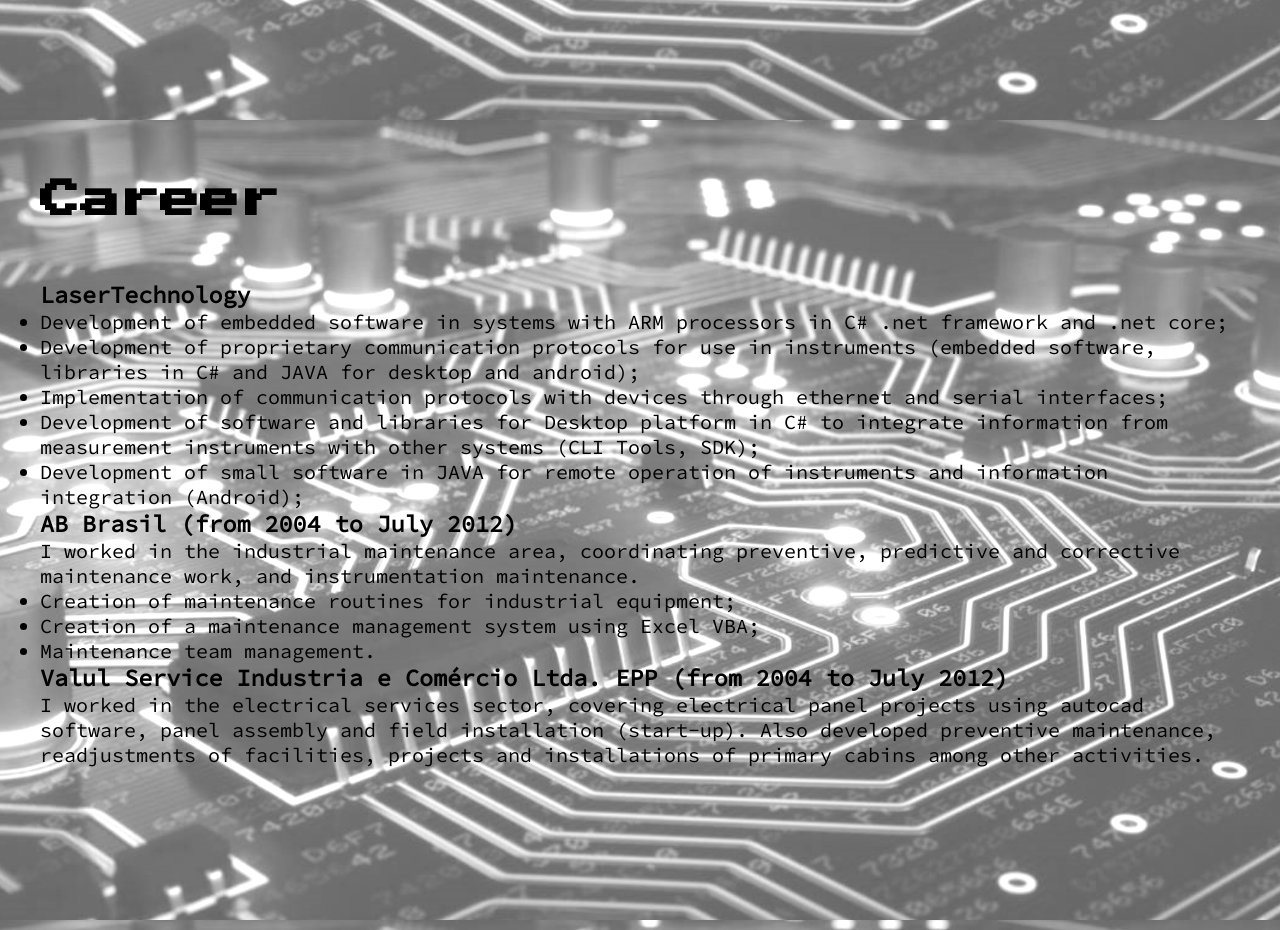
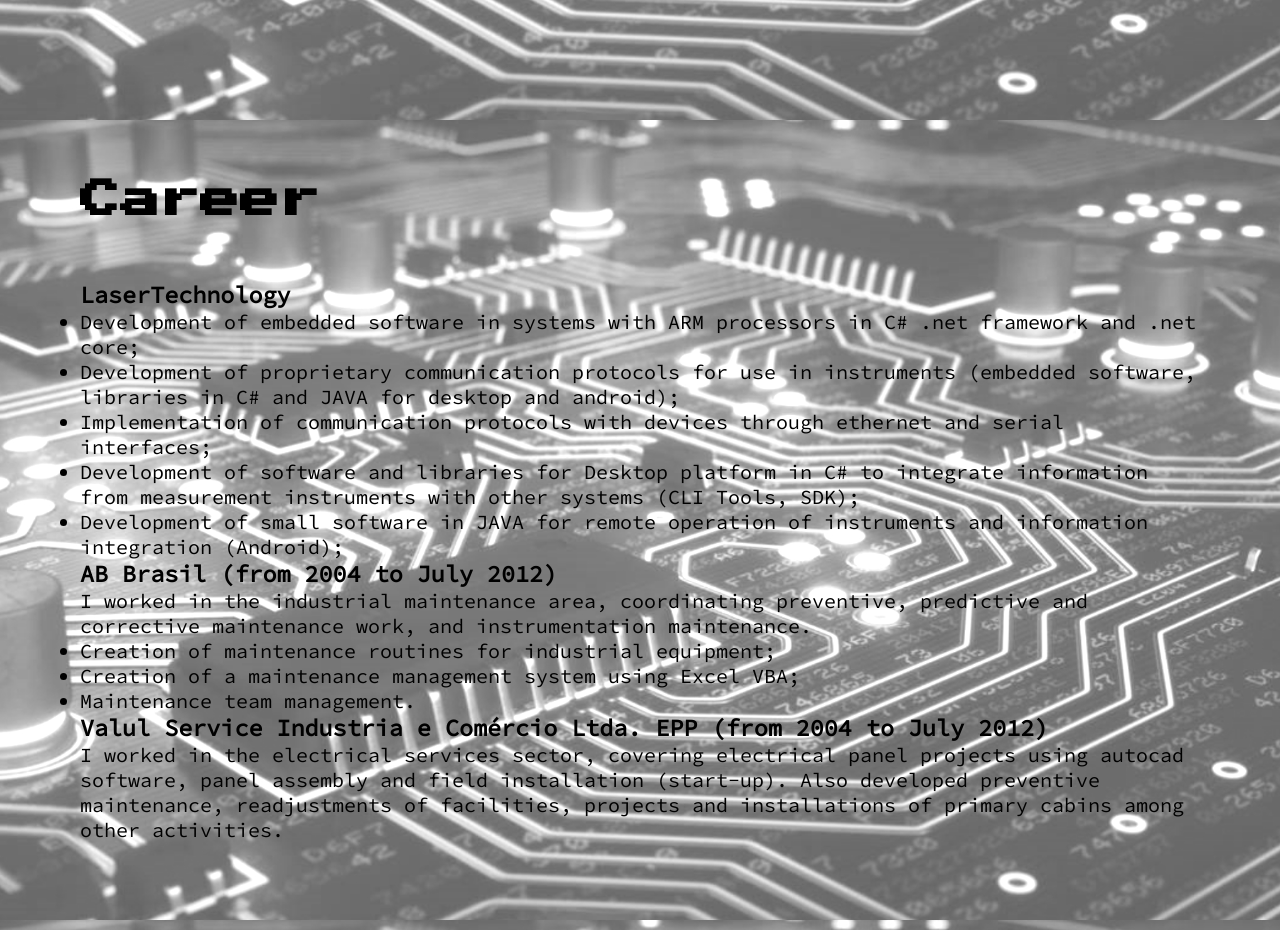
Before and after one commit to ECegal/ECegal, a plain HTML site: page index.html in a window 1280 px wide. Shown: the part 1480-2410 px from the top of the page. Drawn offline with Linux system fonts and the light colour scheme.

Commit message:
Add files via upload

```diff
--- a/index.html
+++ b/index.html
@@ -30,6 +30,7 @@
         <h2 class="site-subtitle">Computer Engineer</h2>
       </div>
     </header>
+
     <section class="sobre container" id="sobre">
       <h2>About</h2>
 
@@ -55,7 +56,7 @@
 
     </section>
 
-    <section class="carreira" id="carreira">
+    <section class="carreira container" id="carreira">
       <h2>Career</h2>
       <h3>LaserTechnology</h3>
       <ul>
```
